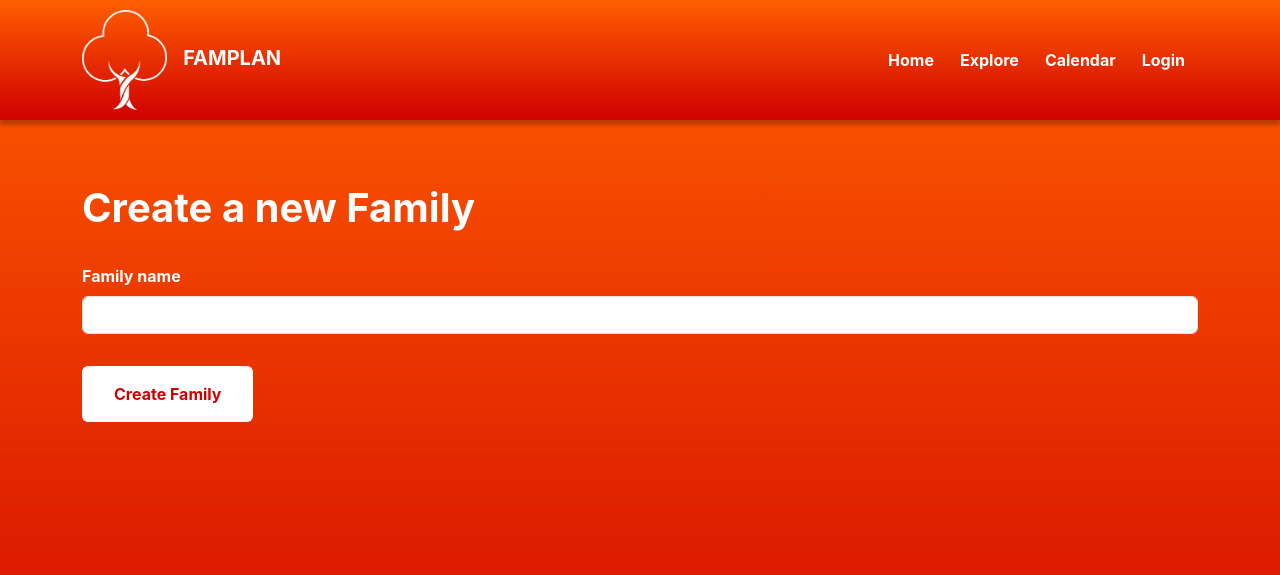
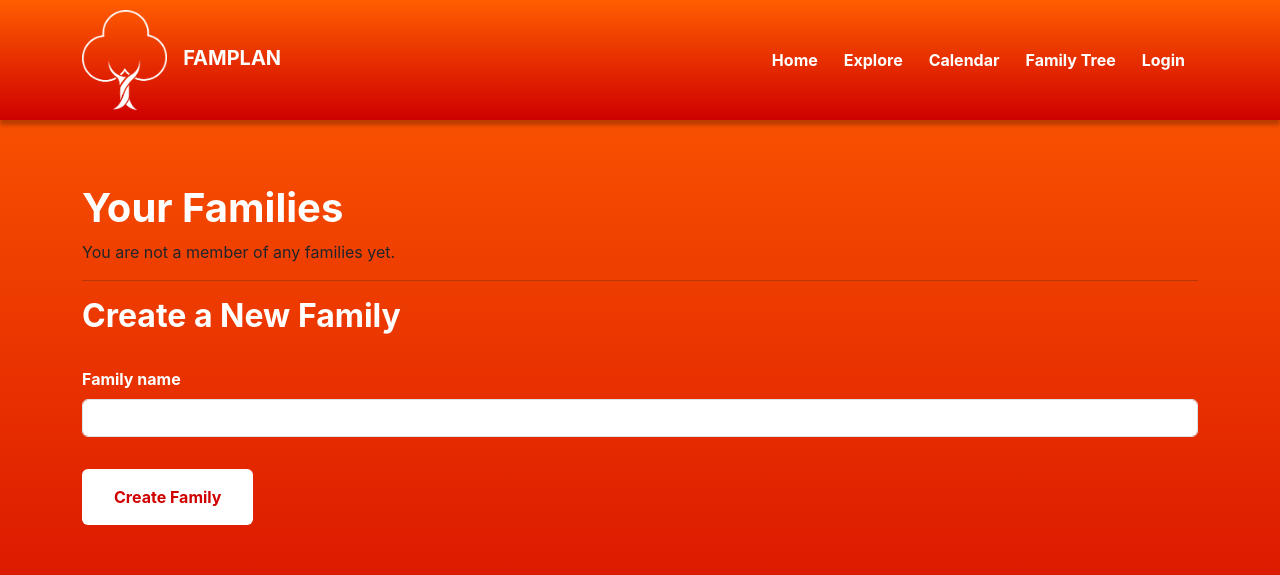
Before and after one commit to christianmesinas/famplan, a Flask app: template app/templates/create_family.html in a window 1280 px wide. Shown: the top 575 px of the page. Run offline with Flask 3, Linux system fonts and the light colour scheme; the template is opened without the code that fills it: values that come from a table or form of the project are taken from there, others are empty; parts of the project's set-up code (start-up, migrations or seed data) failed here and were passed over; some libraries are stand-ins or nearby versions.

Commit message:
create_family uitgebreid zodat families getoond worden + design

```diff
--- a/app/routes.py
+++ b/app/routes.py
@@ -75,6 +75,14 @@ def register_routes(app):
             flash('Please log in to create a family.', 'warning')
             return redirect(url_for('login'))
 
+        # Geeft families waar de gebruiker in zit
+        families = (
+            db.session.query(Family)
+            .join(Membership)
+            .filter(Membership.user_id == current_user.id)
+            .all()
+        )
+
         form = FamilyForm()
         if form.validate_on_submit():
             # Maak nieuwe Family en voeg creator toe als lid
@@ -88,7 +96,7 @@ def register_routes(app):
             flash(f'Family "{fam.name}" created!', 'success')
             return redirect(url_for('invite_family', family_id=fam.id))
 
-        return render_template('create_family.html', form=form)
+        return render_template('create_family.html', form=form, families=families)
 
     # ------------------------------------------------------------------
     # 2) GENERATE AN INVITE
--- a/app/static/family.css
+++ b/app/static/family.css
@@ -5,6 +5,10 @@ body{
 }
 
 h1{
+    color: white;
+}
+
+h2{
     color: white;
 }
 
--- a/app/templates/base.html
+++ b/app/templates/base.html
@@ -15,6 +15,8 @@
         crossorigin="anonymous">
     <link href="{{ url_for('static', filename='fullcalendar/main.css') }}" rel="stylesheet">
     <link rel="stylesheet" href="{{ url_for('static', filename='main.css') }}">
+    <!-- expose logged-in user’s ID to JS via a meta tag -->
+    <meta name="current-user-id" content="{{ get_current_user().id if get_current_user() else '' }}">
     <script src="{{ url_for('static', filename='fullcalendar/main.min.js') }}"></script>
     {% block head %}{% endblock %}
   </head>
@@ -35,6 +37,9 @@
             </li>
             <li class="nav-item">
               <a class="nav-link" aria-current="page" href="{{ url_for('calendar.index') }}">Calendar</a>
+            </li>
+            <li class="nav-item">
+              <a class="nav-link" aria-current="page" href="{{ url_for('create_family') }}">Family Tree</a>
             </li>
             {% if g.search_form %}
             <form class="navbar-form navbar-left" method="get" action="{{ url_for('search') }}">
--- a/app/templates/create_family.html
+++ b/app/templates/create_family.html
@@ -6,7 +6,28 @@
 {% endblock %}
 
 {% block content %}
-  <h1>Create a new Family</h1>
+  <h1>Your Families</h1>
+
+  {% if families %}
+    <div class="list-group mb-4">
+      {% for family in families %}
+        <div class="list-group-item">
+          <h5>{{ family.name }}</h5>
+          <p><strong>Members:</strong>
+            {% for member in family.memberships %}
+              {{ member.user.username }}{% if not loop.last %}, {% endif %}
+            {% endfor %}
+          </p>
+          <a href="{{ url_for('invite_family', family_id=family.id) }}" class="btn btn-secondary">Invite</a>
+        </div>
+      {% endfor %}
+    </div>
+  {% else %}
+    <p>You are not a member of any families yet.</p>
+  {% endif %}
+
+  <hr>
+  <h2>Create a New Family</h2>
   <form method="post">
     {{ form.hidden_tag() }}
     <div class="mb-3">
```
